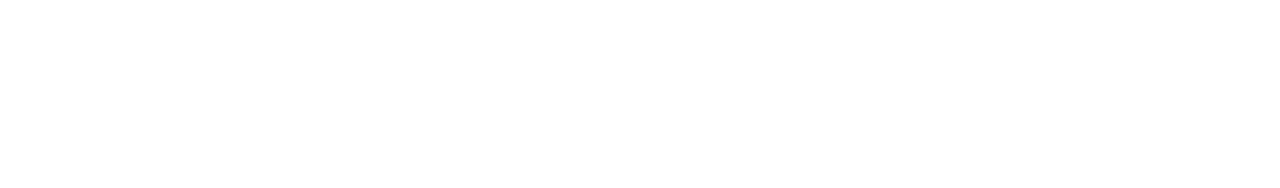
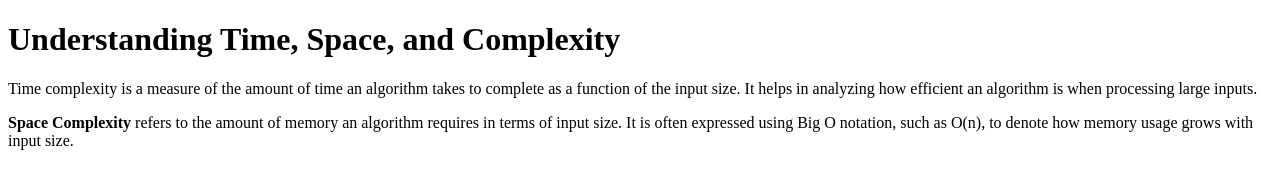
Before and after one commit to acciojob/time-and-space-complexity-RajeevRoy120, a website: page main.html in a window 1280 px wide. Drawn offline with Linux system fonts and the light colour scheme.

Commit message:
created a submission

```diff
--- a/main.html
+++ b/main.html
@@ -8,6 +8,11 @@
 
 <body>
 	<!-- the entire body must be written by student -->
+	 <h1>Understanding Time, Space, and Complexity</h1>
+
+    <p>Time complexity is a measure of the amount of time an algorithm takes to complete as a function of the input size. It helps in analyzing how efficient an algorithm is when processing large inputs.</p>
+
+    <p><b>Space Complexity</b> refers to the amount of memory an algorithm requires in terms of input size. It is often expressed using Big O notation, such as O(n), to denote how memory usage grows with input size.</p>
     <script type="text/javascript" src="./script.js">
 </script>
 
```
